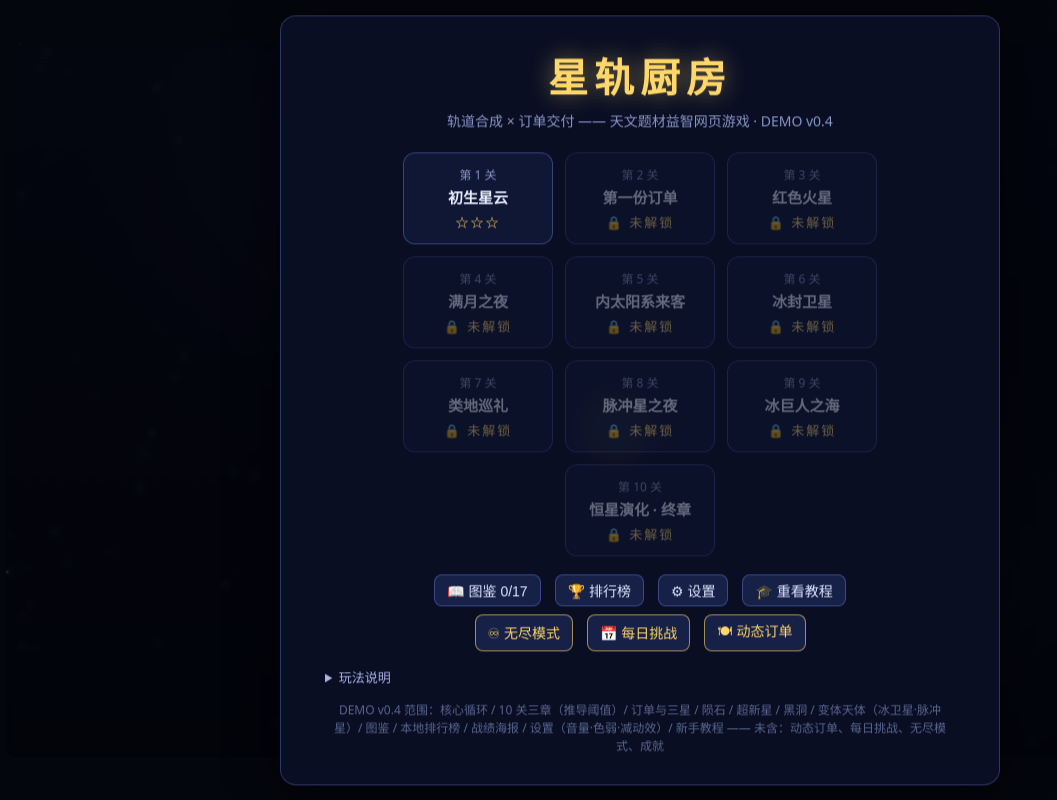
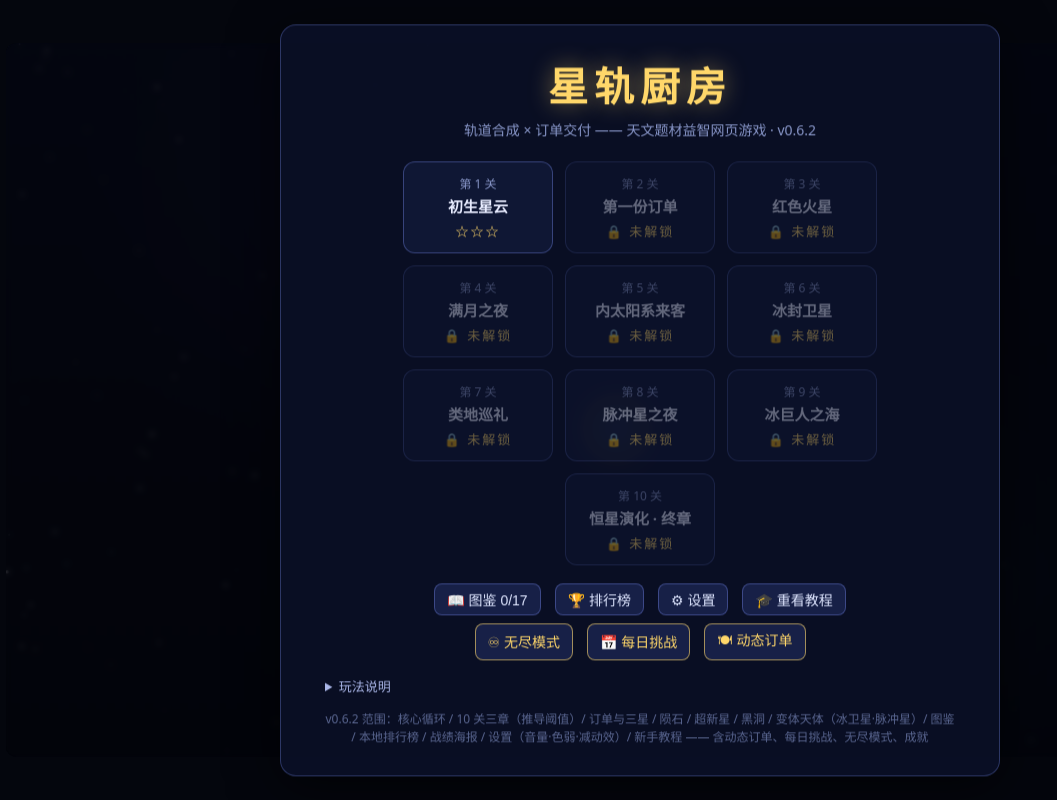
Before and after one commit to YKNOW-del/STARGAME, a plain HTML site: page 星轨厨房DEMO.html in a window 1280 px wide. Shown: the whole page, without its empty margins (0-1057 px from the left). Drawn offline with Linux system fonts and the light colour scheme; animation ran at ten frames a second.

Commit message:
修复版本号过时（v0.4→v0.6.2）+ 教程防抖 400ms→200ms

```diff
--- a/星轨厨房DEMO.html
+++ b/星轨厨房DEMO.html
@@ -2,7 +2,7 @@
 <html lang="zh-CN">
 <head>
 <meta charset="utf-8">
-<title>星轨厨房 · DEMO v0.4</title>
+<title>星轨厨房 · v0.6.2</title>
 <style>
   * { box-sizing: border-box; margin: 0; padding: 0; }
   html, body { width: 100%; height: 100%; background: #04060d; overflow: hidden;
@@ -229,7 +229,7 @@ document.addEventListener('pointerdown', e => {
   if (!S || !S.tut || MODE !== 'play') return;
   if (e.target.closest && e.target.closest('#tutSkip')) return;
   const st = S.tut.steps[S.tut.idx];
-  if (st && st.wait === 'any' && performance.now() - (st._at || 0) > 400) advanceTut();
+  if (st && st.wait === 'any' && performance.now() - (st._at || 0) > 200) advanceTut();
 }, true);
 document.getElementById('tutSkip').addEventListener('click', e => {
   e.stopPropagation(); sfx.click(); finishTutorial(); toast('教程已跳过，可从主菜单重新查看');
@@ -1041,7 +1041,7 @@ function showMenu() {
       '<div class="st">' + (lock ? '🔒 未解锁' : starStr(st)) + '</div></div>';
   }
   elOverlay.innerHTML = '<div class="panel"><h1>星轨厨房</h1>' +
-    '<div class="sub">轨道合成 × 订单交付 —— 天文题材益智网页游戏 · DEMO v0.4</div>' +
+    '<div class="sub">轨道合成 × 订单交付 —— 天文题材益智网页游戏 · v0.6.2</div>' +
     '<div class="levels">' + lv + '</div>' +
     '<div class="row" style="margin-top:4px">' +
     '<button class="btn" data-act="dex">📖 图鉴 ' + SAVE.dex.length + '/' + DEX.length + '</button>' +
@@ -1059,7 +1059,7 @@ function showMenu() {
     '<li>满盘且无路可走 = <b>引力崩溃</b>；弃置与潮汐滑移是两种腾挪手段</li>' +
     '<li>三星 = 通关 + 投放数达标 + 质量损失达标（时间不参与）</li>' +
     '<li>快捷键：1/2/3 选候选 · ESC 暂停 · 右键取消工具</li></ul></details>' +
-    '<div class="foot">DEMO v0.4 范围：核心循环 / 10 关三章（推导阈值）/ 订单与三星 / 陨石 / 超新星 / 黑洞 / 变体天体（冰卫星·脉冲星）/ 图鉴 / 本地排行榜 / 战绩海报 / 设置（音量·色弱·减动效）/ 新手教程 —— 未含：动态订单、每日挑战、无尽模式、成就</div></div>';
+    '<div class="foot">v0.6.2 范围：核心循环 / 10 关三章（推导阈值）/ 订单与三星 / 陨石 / 超新星 / 黑洞 / 变体天体（冰卫星·脉冲星）/ 图鉴 / 本地排行榜 / 战绩海报 / 设置（音量·色弱·减动效）/ 新手教程 —— 含动态订单、每日挑战、无尽模式、成就</div></div>';
   elOverlay.classList.add('show');
 }
 function showPause() {
```
